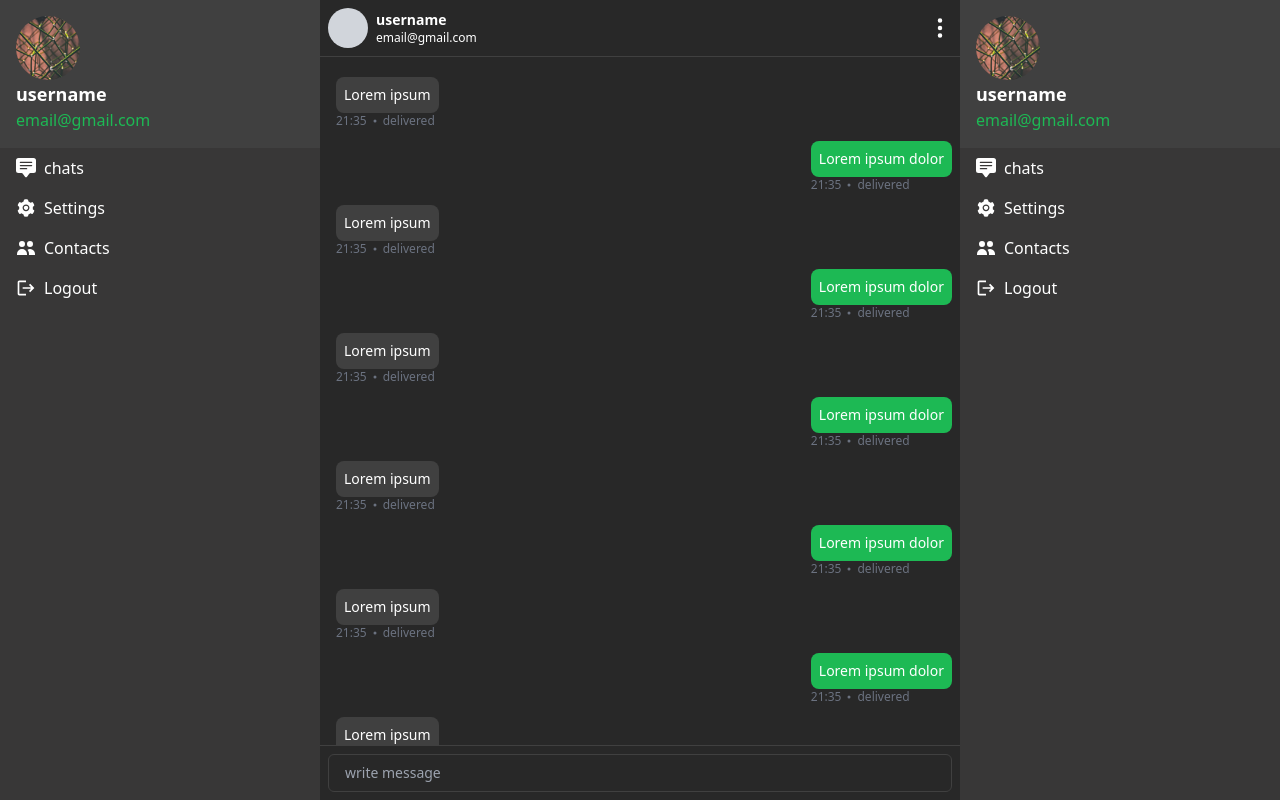
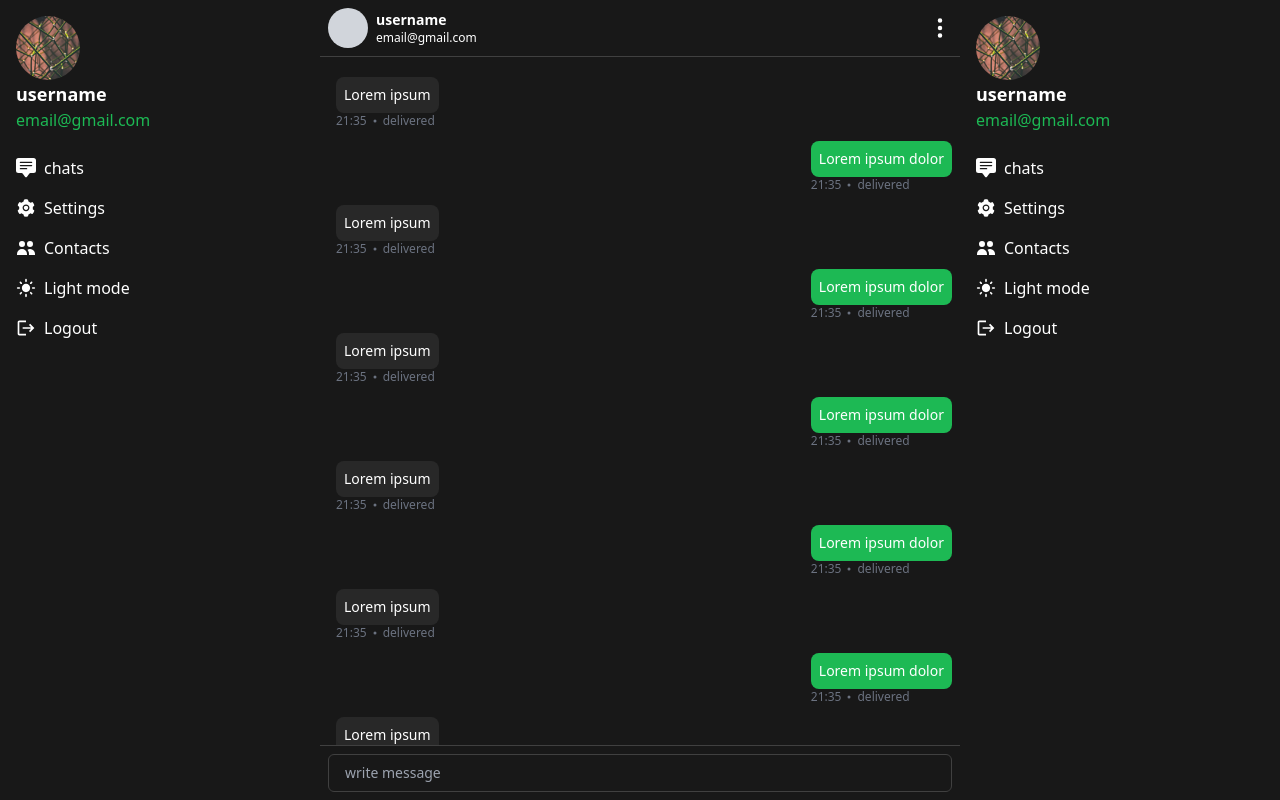
Before and after one commit to shayochris/convo, a React (Vite) app: page /chat/1 in a window 1280 px wide. Built offline with nearby package versions, Linux system fonts and the light colour scheme.

Commit message:
dark & light mode

```diff
--- a/src/App.jsx
+++ b/src/App.jsx
@@ -3,15 +3,18 @@ import Signin from './components/Signin';
 import Signup from './components/Signup';
 import Home from './components/Home';
 import Chat from './components/Chat';
+import { ThemeProvider } from './contexts/ThemeContext';
 function App() {
   return (
     <Router>
+      <ThemeProvider>
         <Routes>
           <Route path="/" element={<Home/>}/>
           <Route path="/signin" element={<Signin/>}/>
           <Route path="/signup" element={<Signup/>}/>
           <Route path="/chat/:id" element={<Chat/>}/>
         </Routes>
+      </ThemeProvider>
     </Router>
   )
 }
--- a/src/components/Chat.jsx
+++ b/src/components/Chat.jsx
@@ -4,9 +4,11 @@ import SideNav from './shared/SideNav';
 import {BiArrowBack} from "react-icons/bi";
 import { useNavigate } from 'react-router-dom';
 import {AiOutlineClose} from "react-icons/ai"
-import { useState } from 'react';
+import { useContext, useState } from 'react';
+import { ThemeContext } from '../contexts/ThemeContext';
 
 export default function Chat() {
+  const {theme,ui,border} = useContext(ThemeContext)
   const navigate=useNavigate();
   const [msgbox,setmsgbox]=useState(false);
   const [mssg,setmssg]=useState("");
@@ -16,10 +18,10 @@ export default function Chat() {
     setmsgbox(false);
   }
   return (
-    <div className="w-full h-screen flex bg-[#413d3d]">
+    <div className={`w-full h-screen flex ${theme} `}>
       <SideNav/>
       {msgbox &&
-      <div className="md:hidden fixed top-0 left-0 w-full h-full bg-white z-20">
+      <div className={`md:hidden fixed top-0 left-0 w-full h-full ${theme} z-20`}>
         <div className='w-full h-full flex justify-center '>
           <form action="" className='mt-12 w-[80%] mx-auto' onSubmit={handleSubmit}>
             <div className="flex justify-between items-center mb-4">
@@ -27,20 +29,20 @@ export default function Chat() {
               <AiOutlineClose onClick={()=>setmsgbox(false)} className='w-5 h-5'/>
             </div>
 
-            <textarea name="" id="" cols="30" rows="2" className="input" placeholder='message' autoFocus
+            <textarea name="" id="" cols="30" rows="2" className={`input ${theme} ${border}`} placeholder='message' autoFocus
             value={mssg} onChange={(e)=>setmssg(e.target.value)}
             ></textarea>
             {mssg &&
             <div className="mt-1">
-              <button className="button bg-blue-500">send</button>
+              <button className="button bg-green-500">send</button>
             </div>
             }
           </form>
         </div>
       </div>
       }
-      <div className="main-div h-full overflow-y-scroll scrollbar-hide">
-        <div className="sticky h-[8%] sm:h-auto z-10 top-0 left-0 w-full p-2 bg-[#282828] text-[#FFFFFF] border-b border-[#404040]">
+      <div className={`main-div h-full overflow-y-scroll scrollbar-hide ${theme}`}>
+        <div className={`sticky h-[8%] sm:h-auto z-10 top-0 left-0 w-full p-2 border-b ${border} ${theme}`}>
           <div className="flex justify-between items-center">
             <div className="flex items-center">
               <div className="flex items-center mr-2">
@@ -58,12 +60,12 @@ export default function Chat() {
 
         </div>
 
-        <div className="p-2 h-[84%] sm:h-full bg-[#282828] overflow-y-scroll scrollbar-hide">
+        <div className={`p-2 h-[84%] sm:h-full ${theme} overflow-y-scroll scrollbar-hide`}>
         {[...Array(6)].map((n)=>(
           <div key={n}>
              <div className='my-3 flex justify-start text-sm '>
             <div className='max-w-[80%] lg:max-w-[60%] ml-2'>
-              <div className="relative bg-[#404040] text-[#FFFFFF]  p-2 rounded-lg">
+              <div className={`relative ${ui} p-2 rounded-lg`}>
                 <p>Lorem ipsum </p>
               </div>
               <div className='flex items-center text-gray-500'>
@@ -88,10 +90,10 @@ export default function Chat() {
           </div>
         ))}
         </div>
-        <div className="sticky h-[8%] sm:h-auto bottom-0 left-0 w-full p-2 bg-[#282828] z-10 border-t-[1px] border-[#404040] text-[#FFFFFF]">
+        <div className={`sticky h-[8%] sm:h-auto bottom-0 left-0 w-full p-2 z-10 border-t-[1px] ${border} ${theme}`}>
           <form action="" className="w-full">
-            <input type="text" className=" input hidden md:block bg-[#282828]" placeholder='write message' autoFocus/>
-            <input onClick={()=>setmsgbox(true)} type="text" className=" input md:hidden bg-[#282828]" placeholder='write message'/>
+            <input type="text" className={`input hidden md:block ${border} ${theme}`} placeholder='write message' autoFocus/>
+            <input onClick={()=>setmsgbox(true)} type="text" className={`input md:hidden ${theme} ${border}`} placeholder='write message'/>
           </form>
         </div>
       </div>
--- a/src/components/Home.jsx
+++ b/src/components/Home.jsx
@@ -1,26 +1,28 @@
 import {BsChatSquareText} from "react-icons/bs";
 import Search from './Search';
 
-import { useState } from 'react';
+import { useContext, useState } from 'react';
 import bgimage from '../assets/images/bgimage.jpg'
 import SideNav from './shared/SideNav';
 import MobileNav from "./shared/MobileNav";
 import Chats from "./shared/Chats";
+import { ThemeContext } from "../contexts/ThemeContext";
 
 
 export default function Home() {
     const [searchmodal,setsearchmodal]=useState(false);
+    const {isLight,setTheme,theme,border} = useContext(ThemeContext);
   return (
     <div className='w-full h-screen flex bg-[#282828]'>
        <SideNav bgimage={bgimage}/>
-        <div className="main-div bg-[#282828]">
+        <div className={`main-div ${theme}`}>
 
             {/* top navigation for pc and tablets */}
-            <div className="dashboard-nav text-blue-700/80">
+            <div className={`dashboard-nav ${theme} ${border} text-blue-700/80`}>
                 <p className="text-green-500 font-semibold text-xl" >Convo</p>
                 <div className='flex items-center'>
                     <input onClick={()=>setsearchmodal(true)}
-                    type="text" className="search mr-4 hidden md:block bg-[#282828]" placeholder='search' />
+                    type="text" className={`search mr-4 hidden md:block ${theme} ${border}`} placeholder='search' />
                 </div>
             </div>
             {searchmodal &&<Search setsearchmodal={setsearchmodal} />}
--- a/src/components/Search.jsx
+++ b/src/components/Search.jsx
@@ -1,6 +1,8 @@
-import { useState } from "react"
+import { useContext, useState } from "react"
+import { ThemeContext } from "../contexts/ThemeContext";
 
 export default function Search({ setsearchmodal }) {
+    const {theme,border} = useContext(ThemeContext)
     const [term,setTerm]=useState("");
     const [result,setResult]=useState(false);
     const handleSubmit=(e)=>{
@@ -9,12 +11,12 @@ export default function Search({ setsearchmodal }) {
   return (
     <div className='fixed top-0 left-0 w-full h-screen bg-black/60 flex justify-center z-20'>
         <div
-        className="w-full md:w-[40%] lg:w-[40%] mx-auto md:border-[1px] bg-[#282828]
-        md:border-[#404040] h-full md:max-h-[500px] md:mt-4 md:rounded-lg md:shadow-lg overflow-y-scroll scrollbar-hide">
-            <div className="flex border-b-[1px] border-[#404040] p-2 sticky top-0 left-0 bg-[#282828]">
-                <button className="text-white" onClick={()=>setsearchmodal(false)}>back</button>
+        className={`w-full md:w-[40%] lg:w-[40%] mx-auto md:border-[1px] ${theme} ${border}
+        h-full md:max-h-[500px] md:mt-4 md:rounded-lg md:shadow-lg overflow-y-scroll scrollbar-hide`}>
+            <div className={`flex border-b-[1px] ${theme} ${border} p-2 sticky top-0 left-0`}>
+                <button className="" onClick={()=>setsearchmodal(false)}>back</button>
                 <form action="" onSubmit={handleSubmit} className="ml-4 w-full flex justify-between items-center">
-                    <input type="text" className="search w-full text-white bg-[#282828] " placeholder="search" autoFocus
+                    <input type="text" className={`search w-full ${theme} ${border}`} placeholder="search" autoFocus
                     value={term} onChange={(e)=>setTerm(e.target.value)}
                     />
                     {term&&
@@ -24,7 +26,7 @@ export default function Search({ setsearchmodal }) {
             </div>
             <div className="mt-2">
             {result && [1,2,3,4,5].map((n)=>(
-                     <div key={n} className='text-white p-2'>
+                     <div key={n} className=' p-2'>
                         <div className="flex">
                             <div className=''>
                                 <div className="w-12 h-12 avatar"></div>
--- a/src/components/shared/Chats.jsx
+++ b/src/components/shared/Chats.jsx
@@ -1,10 +1,13 @@
 import { Link } from "react-router-dom";
 import bgimage from "../../assets/images/bgimage.jpg";
+import { useContext } from "react";
+import { ThemeContext } from "../../contexts/ThemeContext";
 export default function Chats() {
+    const {theme,ui} = useContext(ThemeContext);
   return (
-    <div className='p-4 bg-[#282828]'>
+    <div className={`${theme} p-4`}>
     {[...Array(20)].map((n,i)=>(
-         <div key={i} className='p-2 text-white bg-[#404040] my-2 rounded-lg'>
+         <div key={i} className={`p-2 ${ui} my-2 rounded-lg`}>
             <Link to="/chat/1">
             <div className="flex">
                 <div className=''>
--- a/src/components/shared/MobileNav.jsx
+++ b/src/components/shared/MobileNav.jsx
@@ -1,16 +1,18 @@
 import {BsChatSquareTextFill} from "react-icons/bs";
 import {AiFillSetting,AiOutlineMenu,AiOutlineSearch} from "react-icons/ai";
 import {HiUsers} from "react-icons/hi";
-import {MdLogout} from 'react-icons/md';
+import {MdDarkMode, MdLightMode, MdLogout} from 'react-icons/md';
 import { Link } from "react-router-dom";
-import { useState } from "react";
+import { useContext, useState } from "react";
 import bgimage from "../../assets/images/bgimage.jpg";
+import { ThemeContext } from "../../contexts/ThemeContext";
 
 export default function MobileNav({ setsearchmodal }) {
     const [mobilenav,setmobilenav]=useState(false);
+    const {theme,ui,border,isLight,setTheme} = useContext(ThemeContext);
   return (
-    <div className='bg-[#282828] px-4 py-2 flex justify-between items-center
-    md:hidden border-b-[1px] border-[#404040] sticky top-0 left-0 text-white'>
+    <div className={`${theme} px-4 py-2 flex justify-between items-center
+    md:hidden border-b-[1px] ${border} sticky top-0 left-0`}>
         <p className='text-[#1DB954] font-semibold text-2xl'>convo</p>
         <div className="flex items-center">
             <AiOutlineSearch onClick={()=>setsearchmodal(true)} className='w-6 h-6 mr-2'/>
@@ -18,9 +20,9 @@ export default function MobileNav({ setsearchmodal }) {
         </div>
         {mobilenav &&
         <div  className="fixed w-full h-screen top-0 left-0 z-20 flex">
-            <div className="bg-[#3D3D3D] w-[60%] h-full">
+            <div className={`${theme} w-[60%] h-full`}>
                 <div className="">
-                    <div className="w-full bg-[#404040] text-white p-4 ">
+                    <div className={`w-full ${ui} p-4`}>
                         <div className="w-12 h-12 avatar">
                             <img src={bgimage} alt="" className="avatar-img" />
                         </div>
@@ -40,6 +42,11 @@ export default function MobileNav({ setsearchmodal }) {
                             <Link className="navlink"><HiUsers className='mr-2 w-5 h-5'/>Contacts</Link>
                         </li>
                         <li>
+                            {isLight ?
+                            <button onClick={()=>setTheme("dark")} className="navlink"><MdDarkMode className='mr-2 w-5 h-5'/>Dark mode</button> :
+                            <button onClick={()=>setTheme("light")} className="navlink"><MdLightMode className='mr-2 w-5 h-5'/>Light mode</button>}
+                        </li>
+                        <li>
                             <Link to="/signin" className="navlink"><MdLogout className='mr-2 w-5 h-5'/>Logout</Link>
                         </li>
                     </ul>
--- a/src/components/shared/SideNav.jsx
+++ b/src/components/shared/SideNav.jsx
@@ -2,12 +2,15 @@ import { Link } from 'react-router-dom'
 import {BsChatSquareTextFill} from "react-icons/bs";
 import {AiFillSetting} from "react-icons/ai";
 import {HiUsers} from "react-icons/hi";
-import {MdLogout} from 'react-icons/md';
+import {MdDarkMode, MdLightMode, MdLogout} from 'react-icons/md';
 import bgimage from '../../assets/images/bgimage.jpg';
+import { ThemeContext } from '../../contexts/ThemeContext';
+import { useContext } from 'react';
 export default function SideNav() {
+    const {isLight,setTheme,theme,border} = useContext(ThemeContext);
   return (
-    <div className="sidenav">
-        <div className="w-full bg-[#404040] p-4">
+    <div className={`sidenav ${theme}`}>
+        <div className="w-full p-4">
             <div className="w-16 h-16 avatar">
                 <img src={bgimage} alt="" className="avatar-img" />
             </div>
@@ -27,6 +30,11 @@ export default function SideNav() {
                 <Link className="sidenav-link"><HiUsers className='mr-2 w-5 h-5'/>Contacts</Link>
             </li>
             <li>
+                {isLight ?
+                <button onClick={()=>setTheme("dark")} className="sidenav-link"><MdDarkMode className='mr-2 w-5 h-5'/>Dark mode</button> :
+                <button onClick={()=>setTheme("light")} className="sidenav-link"><MdLightMode className='mr-2 w-5 h-5'/>Light mode</button>}
+            </li>
+            <li>
                 <Link to="/signin" className="sidenav-link"><MdLogout className='mr-2 w-5 h-5'/>Logout</Link>
             </li>
         </ul>
--- /dev/null
+++ b/src/contexts/ThemeContext.jsx
@@ -0,0 +1,38 @@
+import { Children, createContext, useEffect, useState } from "react";
+
+export const ThemeContext = createContext();
+export const ThemeProvider = ({ children }) => {
+    const [isLight,setIsLight] = useState(()=>{
+        const localData = localStorage.getItem("light")
+        return localData ? JSON.parse(localData) : false
+    })
+    const theme = isLight ? "bg-[#FFFFFF] text-black " : "bg-[#181818] text-[#FFFFFF]"
+    const ui = isLight ? "bg-[#eee]" : "bg-[#282828]"
+    const border = isLight ? "border-[#ddd]" : "border-[#404040]"
+
+    const setTheme = (data) =>{
+        if(data === "light"){
+            setIsLight(true);
+            localStorage.setItem("light", JSON.stringify("true"))
+        }else{
+            setIsLight(false)
+            localStorage.removeItem("light")
+        }
+    }
+
+    const contextData ={
+        isLight: isLight,
+        theme: theme,
+        border: border,
+        ui: ui,
+        setIsLight: setIsLight,
+        setTheme: setTheme,
+    }
+    // useEffect(()=>{
+    // },[isLight])
+    return(
+        <ThemeContext.Provider value={contextData} >
+            {children}
+        </ThemeContext.Provider>
+    )
+}
--- a/src/index.css
+++ b/src/index.css
@@ -2,13 +2,13 @@
 @tailwind components;
 @tailwind utilities;
 .input{
-  @apply outline-none border-[1px] border-[#404040] py-2 px-4 text-sm w-full rounded-md
+  @apply outline-none border-[1px] py-2 px-4 text-sm w-full rounded-md
 }
 .button{
   @apply px-4 py-2 text-white rounded-lg
 }
 .sidenav{
-  @apply hidden sm:block sm:w-[30%] bg-[#383737] text-[#FFFFFF] h-full
+  @apply hidden sm:block sm:w-[30%]  h-full
 }
 .main-div{
   @apply w-full sm:w-[60%]  overflow-y-scroll scrollbar-hide relative
@@ -29,8 +29,9 @@
   @apply  w-full h-full object-cover bg-center
 }
 .dashboard-nav{
-  @apply hidden md:flex justify-between items-center p-2 border-b-[1px] border-[#404040] left-0 top-0 w-full z-10 bg-[#282828] sticky
+  @apply hidden md:flex justify-between items-center p-2 border-b-[1px]  left-0 top-0 w-full z-10 sticky
 }
 .search{
-  @apply outline-none bg-[#282828] rounded-lg px-2 py-1 text-sm border-[1px] border-[#404040]
+  @apply outline-none rounded-lg px-2 py-1 text-sm border-[1px]
+
 }
```
Lines whose indentation alone changed are shown as unchanged.
